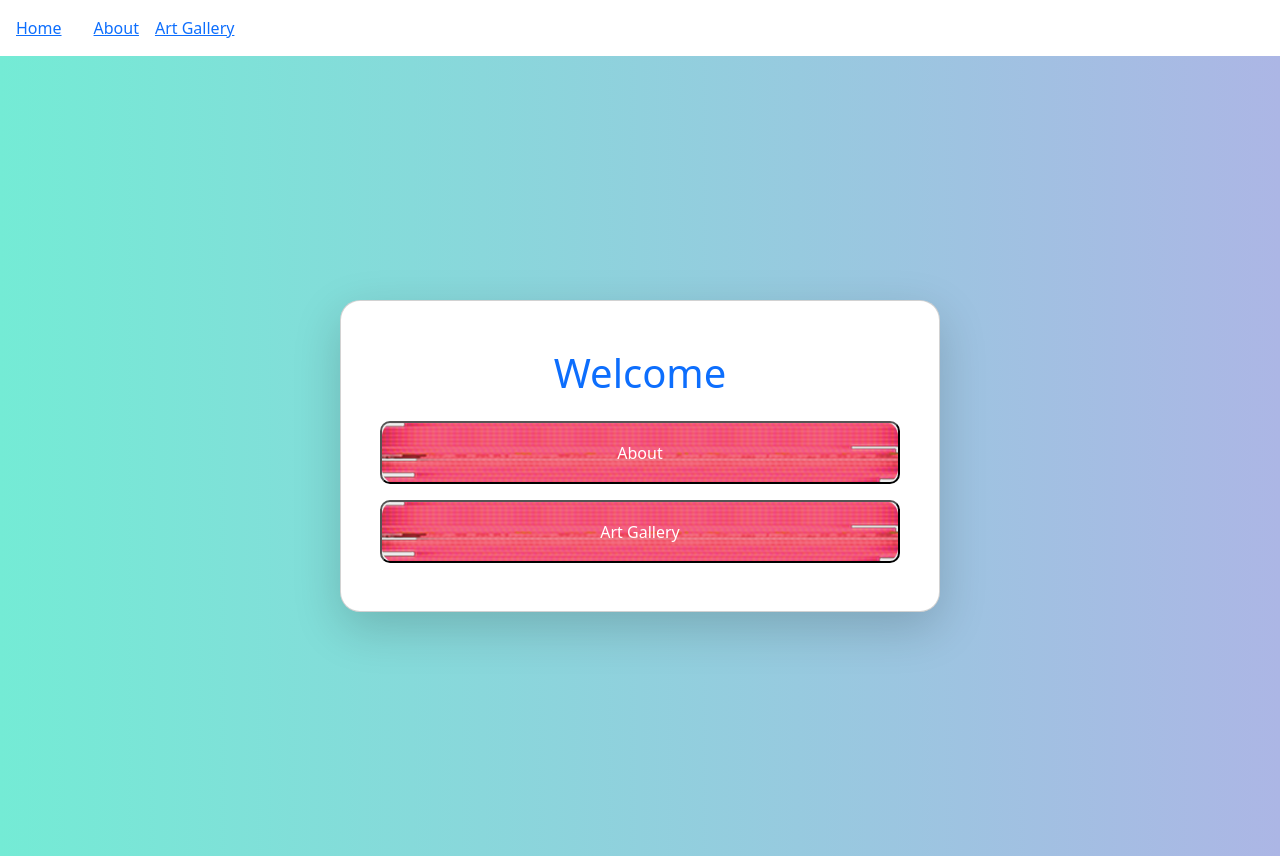
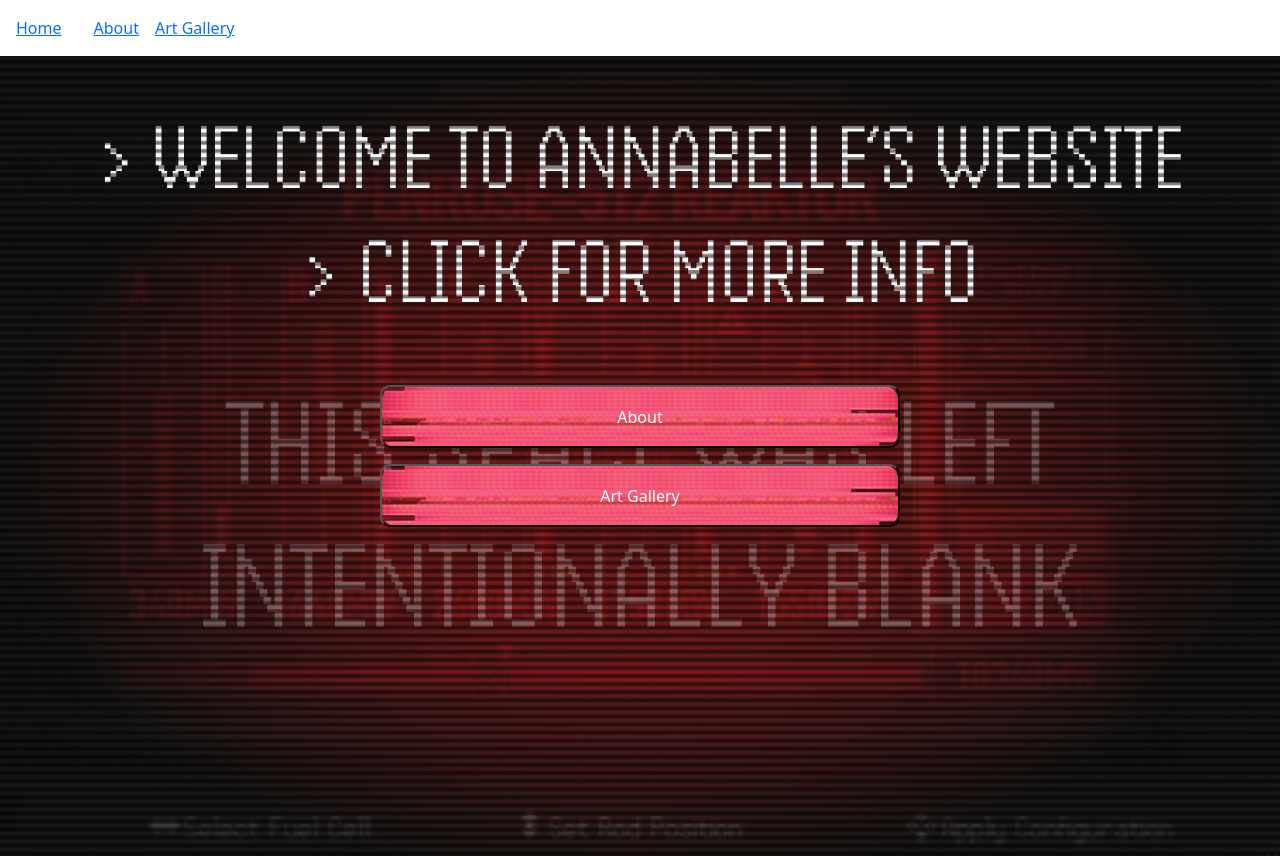
Before and after one commit to CS571-S26/p22, a React (Vite) app: page /#/ in a window 1280 px wide. Built offline with nearby package versions, Linux system fonts and the light colour scheme.

Commit message:
Added the homepage background image and styled the buttons to have transparency.

```diff
--- a/src/App.css
+++ b/src/App.css
@@ -1,9 +1,12 @@
 .home-container {
+  background-image: url('assets/Homepage.png');
+background-size: cover;
+  background-position: fixed;
+  background-repeat: no-repeat;
   height: 100vh;
   display: flex;
   justify-content: center;
   align-items: center;
-  background: linear-gradient(to right, #74ebd5, #acb6e5);
 }
 
 .custom-card {
@@ -21,6 +24,8 @@
   background-size: cover;
   background-position: center;
   background-repeat: no-repeat;
+  background-blend-mode: multiply;
+  background-color: transparent;
 
   display: flex;
   align-items: center;
--- a/src/pages/HomePage.jsx
+++ b/src/pages/HomePage.jsx
@@ -7,27 +7,19 @@ export default function HomePage() {
 
   return (
     <div className="home-container">
-      <Card className="custom-card shadow-lg">
         <Card.Body className="text-center">
-          <h1 className="mb-4 text-primary">Welcome</h1>
-
           <div className="d-flex flex-column align-items-center gap-3">
             <button
               className="menu-button"
               onClick={() => navigate('/about')}
-            >
-              About
-            </button>
+            >About</button>
 
             <button
               className="menu-button"
               onClick={() => navigate('/artwork')}
-            >
-              Art Gallery
-            </button>
+            >Art Gallery</button>
           </div>
         </Card.Body>
-      </Card>
     </div>
   )
 }
```
Also changed, not shown: src/assets/Homepage.png (added).
